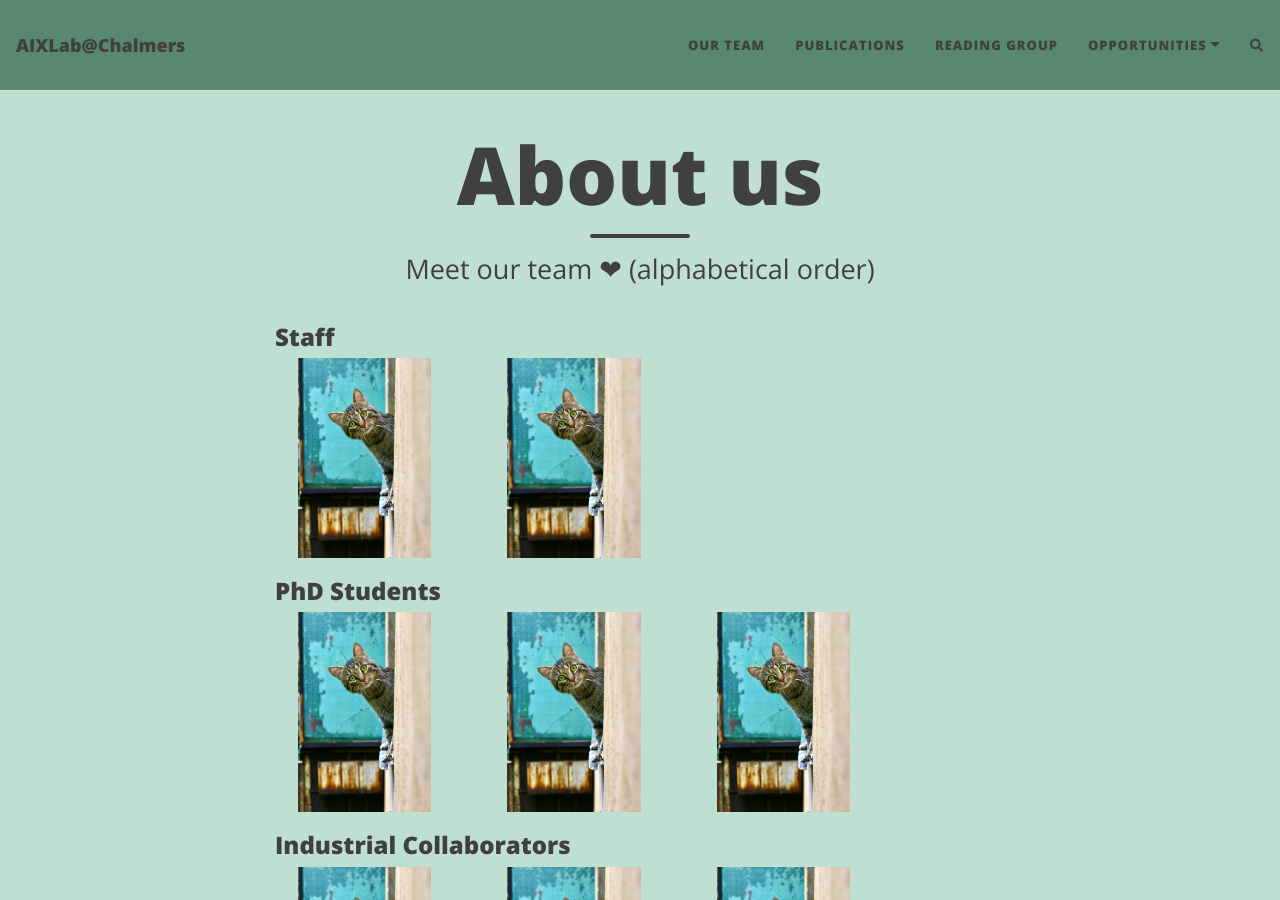
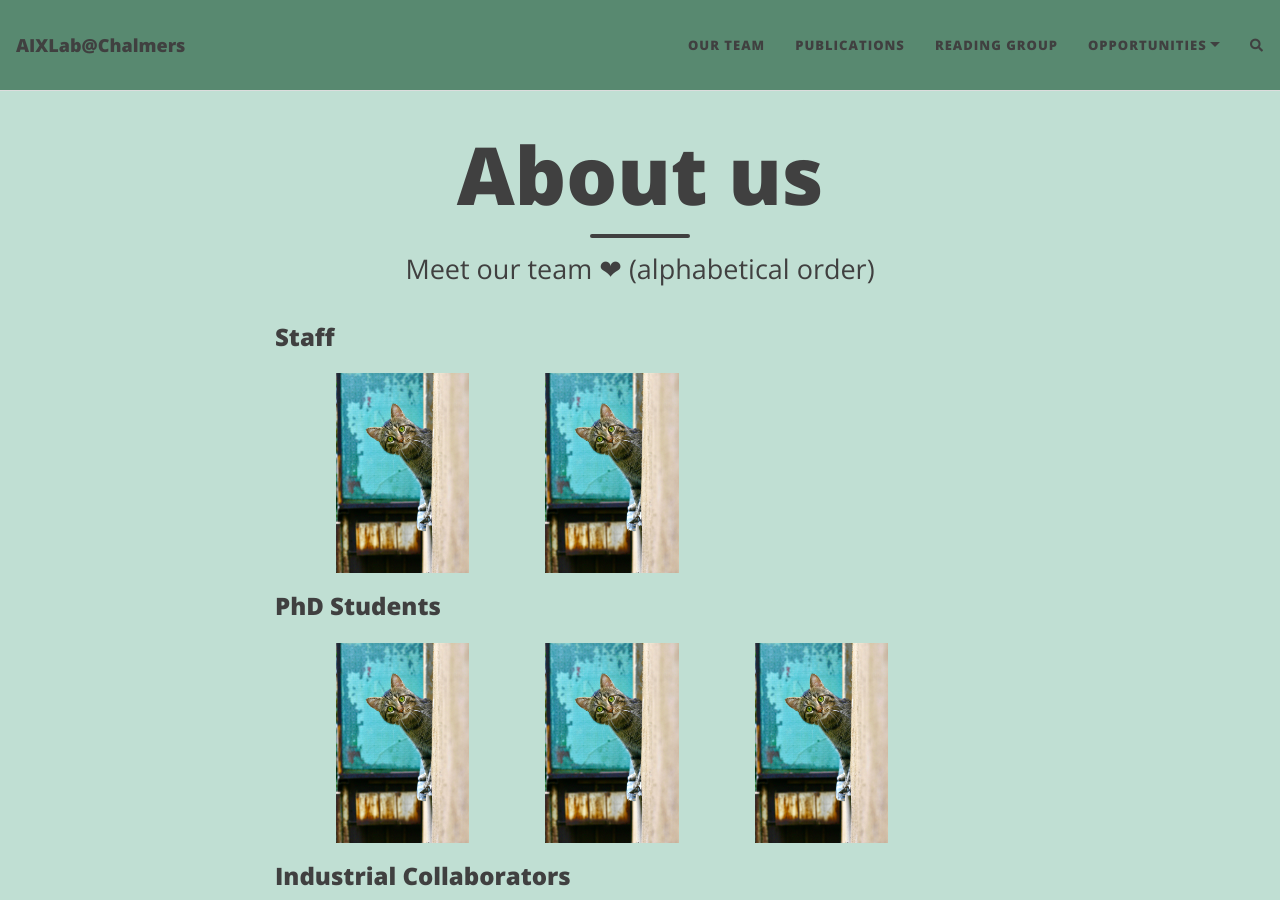
Before and after one commit to usableai/usableai.github.io, a Jekyll site: the page built from aboutus.md, in a window 1280 px wide and 900 px high. Built offline with Jekyll 4.4.1, drawn with Linux system fonts in a browser that asks for light colours; nearby versions of some CDN libraries; comment, search, counter and statistics services are not loaded.

Commit message:
Fix image margin

```diff
--- a/aboutus.md
+++ b/aboutus.md
@@ -7,14 +7,14 @@ subtitle: Meet our team ❤ (alphabetical order)
 ### Staff
 
  <div class="row">
-  <div class="column" style="margin-left: 5%">
+  <div class="column" style="margin-left: 10%; margin-top: 2%">
       <img height="200px" class="center-block" src="/assets/img/profile.jpg">
   <div>
   <!-- RF <br> -->
   </div>
 
   </div>
-  <div class="column"  style="margin-left: 10%">
+  <div class="column"  style="margin-left: 10%; margin-top: 2%">
       <img height="200px" class="center-block" src="/assets/img/profile.jpg">
   <div>
   <!-- YY <br> -->
@@ -27,19 +27,19 @@ subtitle: Meet our team ❤ (alphabetical order)
 ### PhD Students
 
  <div class="row">
-  <div class="column"  style="margin-left: 5%">
+  <div class="column"  style="margin-left: 10%; margin-top: 2%">
       <img height="200px" class="center-block" src="/assets/img/profile.jpg">
   <div>
   <!-- AK -->
   </div>
   </div>
-  <div class="column"  style="margin-left: 10%">
+  <div class="column"  style="margin-left: 10%; margin-top: 2%">
       <img height="200px" class="center-block" src="/assets/img/profile.jpg">
   <div>
   <!-- IL -->
   </div>
   </div>
-  <div class="column"  style="margin-left: 10%">
+  <div class="column"  style="margin-left: 10%; margin-top: 2%">
       <img height="200px" class="center-block" src="/assets/img/profile.jpg">
   <div>
   <!-- LS -->
@@ -51,19 +51,19 @@ subtitle: Meet our team ❤ (alphabetical order)
 ### Industrial Collaborators
 
  <div class="row">
-  <div class="column"  style="margin-left: 5%">
+  <div class="column"  style="margin-left: 10%; margin-top: 2%">
       <img height="200px" class="center-block" src="/assets/img/profile.jpg">
   <div>
   <!-- CVN -->
   </div>
   </div>
-  <div class="column"  style="margin-left: 10%">
+  <div class="column"  style="margin-left: 10%; margin-top: 2%">
       <img height="200px" class="center-block" src="/assets/img/profile.jpg">
   <div>
   <!-- DP -->
   </div>
   </div>
-  <div class="column"  style="margin-left: 10%">
+  <div class="column"  style="margin-left: 10%; margin-top: 2%">
       <img height="200px" class="center-block" src="/assets/img/profile.jpg">
   <div>
   <!-- SS -->
```
